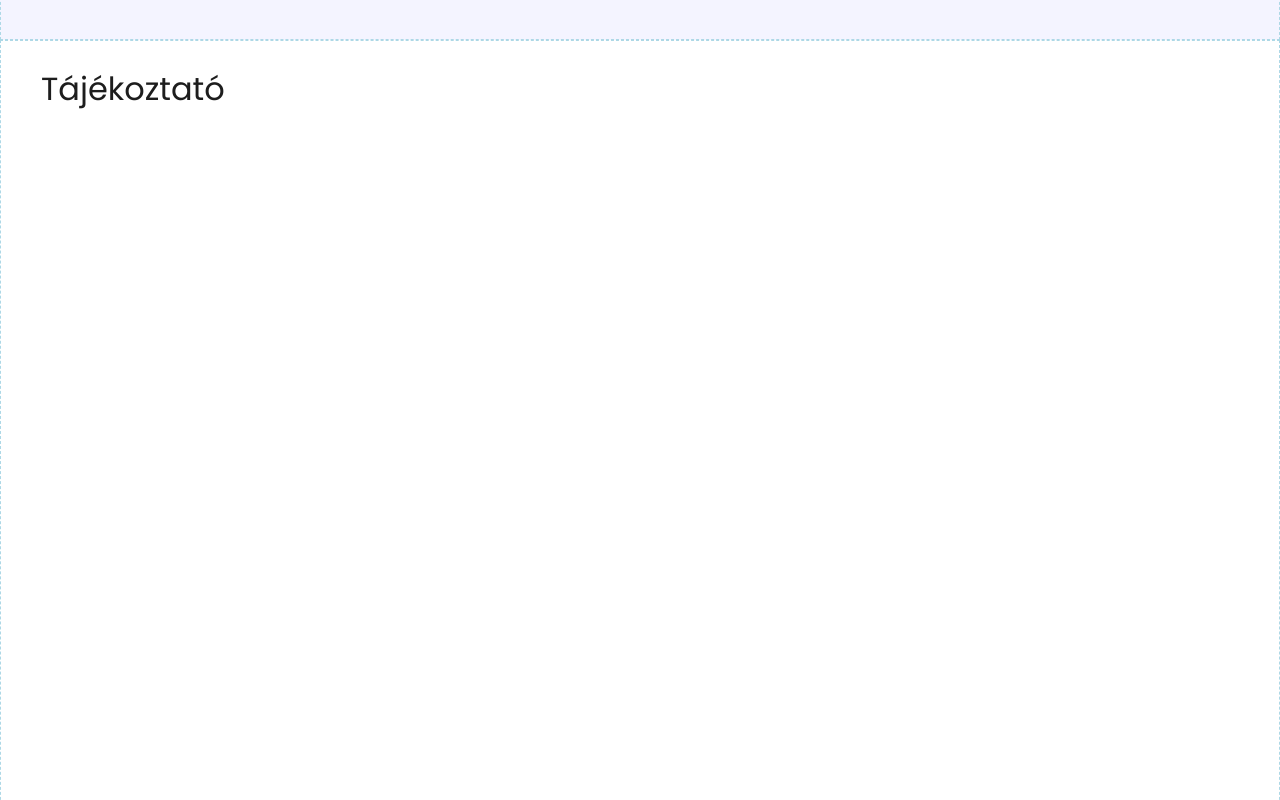
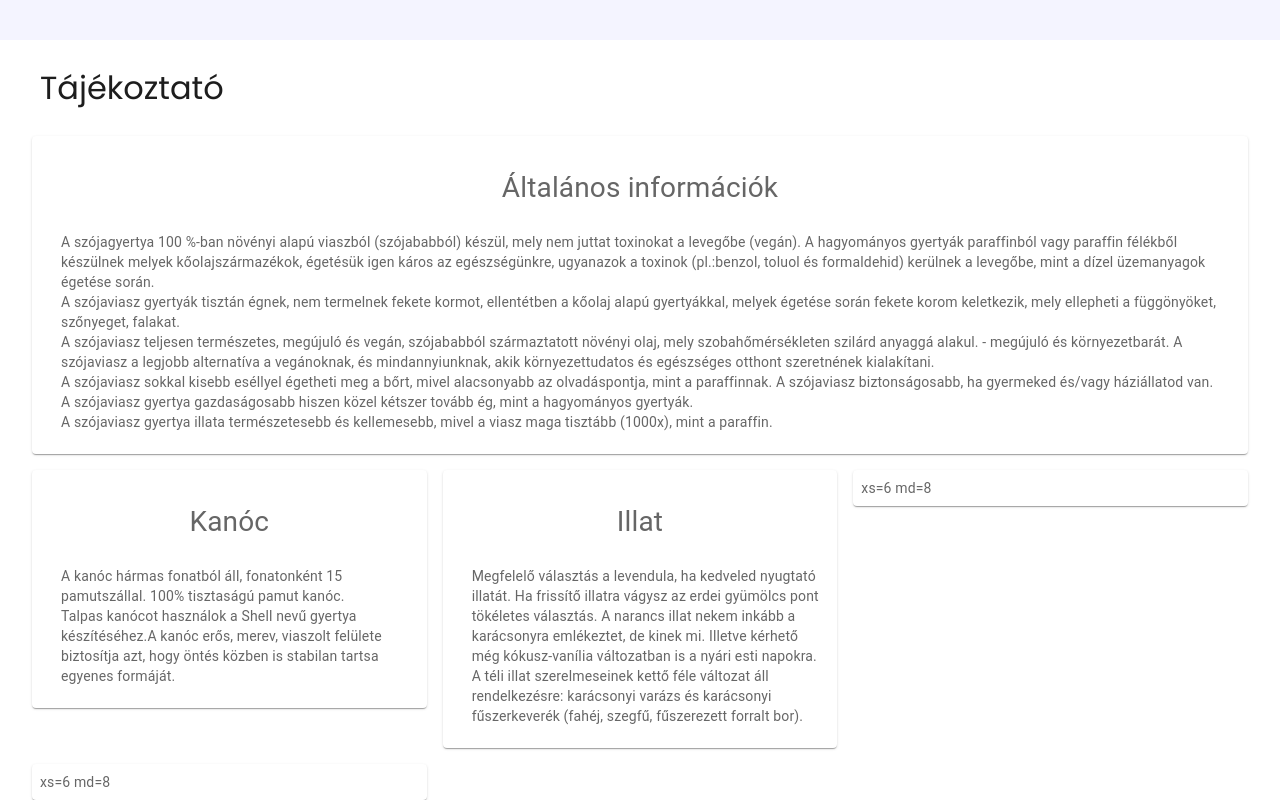
Before and after one commit to BuildITdemo/fanka-decor, a React (Create React App) app: page / in a window 1280 px wide. Shown: the part 760-1560 px from the top of the page. Built offline with nearby package versions, Linux system fonts and the light colour scheme.

Commit message:
informaciok oldal

```diff
--- a/package.json
+++ b/package.json
@@ -4,6 +4,9 @@
   "version": "0.1.0",
   "private": true,
   "dependencies": {
+    "@emotion/react": "^11.10.0",
+    "@emotion/styled": "^11.10.0",
+    "@mui/material": "^5.10.0",
     "@testing-library/jest-dom": "^5.16.4",
     "@testing-library/react": "^13.3.0",
     "@testing-library/user-event": "^13.5.0",
--- /dev/null
+++ b/src/components/Cards.js
@@ -0,0 +1,53 @@
+import Grid from '@mui/material/Grid';
+import { styled } from '@mui/material/styles';
+import Paper from '@mui/material/Paper';
+import classes from './Cards.module.scss';
+
+const Item = styled(Paper)(({ theme }) => ({
+    backgroundColor: theme.palette.mode === 'dark' ? '#1A2027' : '#fff',
+    ...theme.typography.body2,
+    padding: theme.spacing(1),
+    color: theme.palette.text.secondary,
+}));
+
+const Cards = () => {
+    return (
+        <div className={classes.container}>
+            <Grid container spacing={2}>
+                <Grid item xs={12}>
+                    <Item>
+                        <h1>Általános információk</h1>
+                        <p>
+                            A szójagyertya 100 %-ban növényi alapú viaszból (szójababból) készül, mely nem juttat toxinokat a levegőbe (vegán). A hagyományos gyertyák paraffinból vagy paraffin félékből készülnek melyek kőolajszármazékok, égetésük igen káros az egészségünkre, ugyanazok a toxinok (pl.:benzol, toluol és formaldehid) kerülnek a levegőbe, mint a dízel üzemanyagok égetése során.<br/>
+                            A szójaviasz gyertyák tisztán égnek, nem termelnek fekete kormot, ellentétben a kőolaj alapú gyertyákkal, melyek égetése során fekete korom keletkezik, mely ellepheti a függönyöket, szőnyeget, falakat.<br/>
+                            A szójaviasz teljesen természetes, megújuló és vegán, szójababból származtatott növényi olaj, mely szobahőmérsékleten szilárd anyaggá alakul. - megújuló és környezetbarát. A szójaviasz a legjobb alternatíva a vegánoknak, és mindannyiunknak, akik környezettudatos és egészséges otthont szeretnének kialakítani.<br/>
+                            A szójaviasz sokkal kisebb eséllyel égetheti meg a bőrt, mivel alacsonyabb az olvadáspontja, mint a paraffinnak. A szójaviasz biztonságosabb, ha gyermeked és/vagy háziállatod van.<br/>
+                            A szójaviasz gyertya gazdaságosabb hiszen közel kétszer tovább ég, mint a hagyományos gyertyák.<br/>
+                            A szójaviasz gyertya illata természetesebb és kellemesebb, mivel a viasz maga tisztább (1000x), mint a paraffin.<br/>
+                        </p>
+                    </Item>
+                </Grid>
+                <Grid item xs={6} md={4}>
+                    <Item>
+                        <h1>Kanóc</h1>
+                        <p>A kanóc hármas fonatból áll, fonatonként 15 pamutszállal. 100% tisztaságú pamut kanóc. <br />Talpas kanócot használok a Shell nevű gyertya készítéséhez.A kanóc erős, merev, viaszolt felülete biztosítja azt, hogy öntés közben is stabilan tartsa egyenes formáját.</p>
+                    </Item>
+                </Grid>
+                <Grid item xs={6} md={4}>
+                    <Item>
+                        <h1>Illat</h1>
+                        <p>Megfelelő választás a levendula, ha kedveled nyugtató illatát. Ha frissítő illatra vágysz az erdei gyümölcs pont tökéletes választás. A narancs illat nekem inkább a karácsonyra emlékeztet, de kinek mi. Illetve kérhető még kókusz-vanília változatban is a nyári esti napokra. A téli illat szerelmeseinek kettő féle változat áll rendelkezésre: karácsonyi varázs és karácsonyi fűszerkeverék (fahéj, szegfű, fűszerezett forralt bor).</p>
+                    </Item>
+                </Grid>
+                <Grid item xs={6} md={4}>
+                    <Item>xs=6 md=8</Item>
+                </Grid>
+                <Grid item xs={6} md={4}>
+                    <Item>xs=6 md=8</Item>
+                </Grid>
+            </Grid>
+        </div>
+    )
+}
+
+export default Cards;
--- /dev/null
+++ b/src/components/Cards.module.scss
@@ -0,0 +1,11 @@
+@import './../styles/variables.scss';
+
+.container {
+    padding: 0 2em 0 2em;
+    h1 {
+        text-align: center;
+    }
+    p {
+        padding: 0 0.5em 1em 1.5em;
+    }
+}
--- a/src/components/Layout.module.scss
+++ b/src/components/Layout.module.scss
@@ -13,10 +13,9 @@
     z-index: 1;
     flex-direction: column;
 
-    & > div {
+    & > div:first-child {
         min-height: 100vh;
         width: 100%;
-        border: 1px dashed lightblue;
     }
 
     h1 {
--- a/src/pages/Infos.js
+++ b/src/pages/Infos.js
@@ -1,9 +1,11 @@
 import React from 'react'
+import Cards from '../components/Cards';
 
 const Infos = () => {
     return (
         <div id='infos'>
             <h1>Tájékoztató</h1>
+            <Cards />
         </div>
     );
 }
--- a/src/pages/home/Home.js
+++ b/src/pages/home/Home.js
@@ -10,9 +10,6 @@ const Home = () => {
             <div className={classes.container__infos}>
                 <h2>Fanka Decor</h2>
                 <img className={classes.container__infos__logo} src={require('../../assets/images/fanka_decor_logo.png')} alt="" />
-                <div className={classes.container__infos__text}>
-                    <p>Asd</p>
-                </div>
                 <div className={classes.container__infos__social}>
                     <img src={require('../../assets/images/facebook.png')} alt="" />
                     <img src={require('../../assets/images/instagram.png')} alt="" />
```
Also changed, not shown: 1 other file (tests, documents, lock files or other folders).
